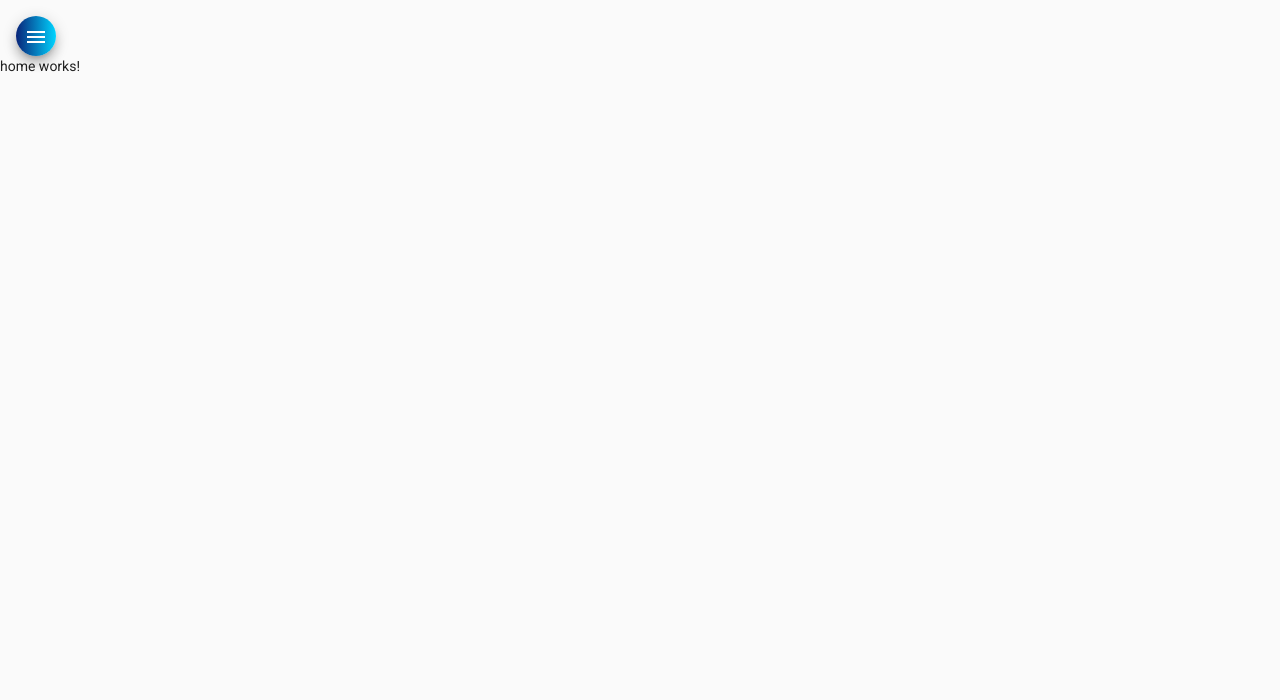
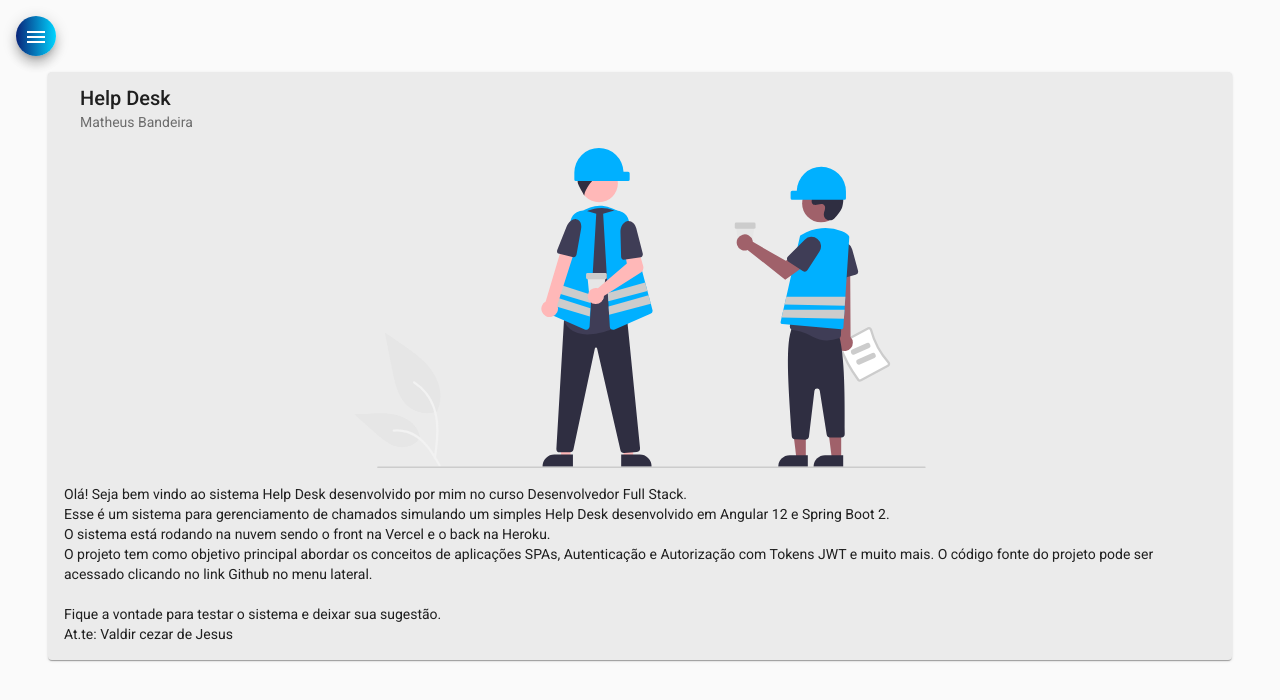
Before and after one commit to Matheus-Bandeira/helpdesk-ui, an Angular app: page /home in a window 1280 px wide. Shown: the top 700 px of the page. Built offline with nearby package versions, Linux system fonts and the light colour scheme.

Commit message:
componente home

```diff
--- a/src/app/components/home/home.component.css
+++ b/src/app/components/home/home.component.css
@@ -0,0 +1,9 @@
+.card {
+    width: 90%;
+    margin: 1rem auto;
+    background-color: rgb(235, 235, 235);
+ }
+
+ img {
+    height: 20rem;
+ }
--- a/src/app/components/home/home.component.html
+++ b/src/app/components/home/home.component.html
@@ -1 +1,19 @@
-<p>home works!</p>
+<mat-card class="card">
+    <mat-card-header>
+
+      <mat-card-title>Help Desk</mat-card-title>
+      <mat-card-subtitle>Matheus Bandeira</mat-card-subtitle>
+    </mat-card-header>
+    <img mat-card-image src="assets/img/home-image.svg" alt="Image Home Help Desk">
+    <mat-card-content>
+        <p>
+          Olá! Seja bem vindo ao sistema Help Desk desenvolvido por mim no curso Desenvolvedor Full Stack.<br />
+          Esse é um sistema para gerenciamento de chamados simulando um simples Help Desk desenvolvido em Angular 12 e
+          Spring Boot 2. <br />O sistema está rodando na nuvem sendo o front na Vercel e o back na Heroku.<br />
+          O projeto tem como objetivo principal abordar os conceitos de aplicações SPAs, Autenticação e Autorização com
+          Tokens JWT e muito mais. O código fonte do projeto pode ser acessado clicando no link Github no menu lateral.
+          <br /><br /> Fique a vontade para testar o sistema e deixar sua sugestão.
+          <br /> At.te: Valdir cezar de Jesus
+        </p>
+    </mat-card-content>
+  </mat-card>
```
Also changed, not shown: src/assets/img/home-image.svg (added).
